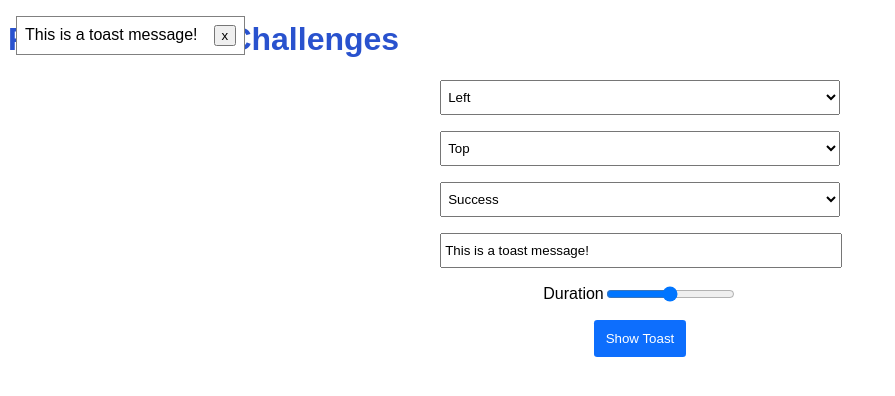
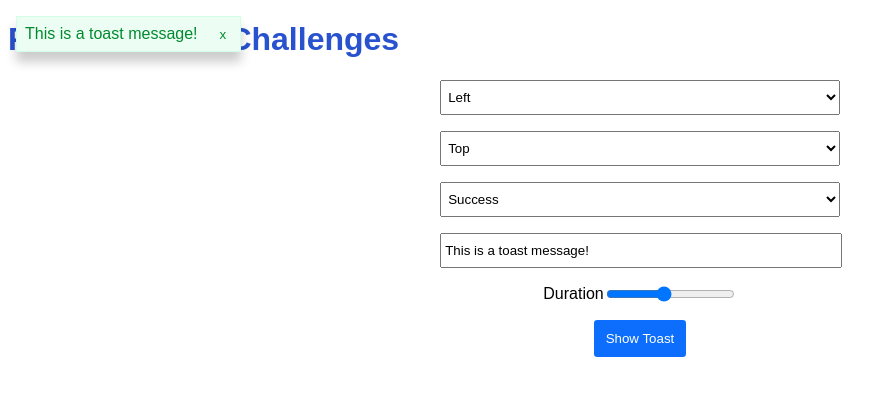
Before and after one commit to Sivananda-Balaji/frontend-react-challenges, a React (Vite) app: page /challenges/ToastPopup in a window 1280 px wide. Both pictures are taken after a click on the button "Show Toast". Shown: the top 396 px of the page, without its empty margins (0-895 px from the left). Built offline with nearby package versions, Linux system fonts and the light colour scheme.

Commit message:
update toast popup logic and styling

```diff
--- a/src/challenges/ToastPopup/ToastPopup.jsx
+++ b/src/challenges/ToastPopup/ToastPopup.jsx
@@ -6,7 +6,7 @@ const ToastPopup = () => {
   const [vertical, setVertical] = useState("top");
   const [messageType, setMessageType] = useState("success");
   const [message, setMessage] = useState("This is a toast message!");
-  const [duration, setDuration] = useState(50);
+  const [duration, setDuration] = useState(5);
   const [showToast, setShowToast] = useState(false);
   const handleShowToast = () => {
     setShowToast(true);
@@ -15,11 +15,14 @@ const ToastPopup = () => {
     setShowToast(false);
   };
   useEffect(() => {
+    if (!showToast) {
+      return;
+    }
     const timer = setTimeout(() => {
-      handleHideToast();
-    }, duration * 100);
+      setShowToast(false);
+    }, duration * 1000);
     return () => clearTimeout(timer);
-  }, [duration]);
+  }, [duration, showToast]);
   return (
     <div className={style.container}>
       <div className={style.toastContainer}>
@@ -71,7 +74,10 @@ const ToastPopup = () => {
             type="range"
             id="duration"
             value={duration}
-            onChange={(e) => setDuration(e.target.value)}
+            min={1}
+            max={10}
+            step={1}
+            onChange={(e) => setDuration(Number(e.target.value))}
           />
         </div>
         <div className={style.buttonContainer}>
@@ -81,7 +87,7 @@ const ToastPopup = () => {
       {showToast && (
         <div
           className={`${style.toastMessage} ${horizontal === "left" ? style.left : style.right}
-        ${vertical === "top" ? style.top : style.bottom}
+        ${vertical === "top" ? style.top : style.bottom} ${style[messageType]}
         `}
         >
           <span>{message}</span>
--- a/src/challenges/ToastPopup/Toastpopup.module.css
+++ b/src/challenges/ToastPopup/Toastpopup.module.css
@@ -46,6 +46,7 @@
   border: 1px solid gray;
   position: absolute;
   background-color: #fff;
+  box-shadow: 0 10px 10px rgba(0, 0, 0, 0.2);
 }
 .toastMessage span {
   margin-right: 1rem;
@@ -64,3 +65,53 @@
 .bottom {
   bottom: 1rem;
 }
+
+.toastMessage button {
+  border: none;
+  background-color: #fff;
+  cursor: pointer;
+}
+
+.success {
+  background-color: hsl(143, 85%, 96%);
+  color: hsl(140, 100%, 27%);
+  border: 1px solid hsl(145, 92%, 91%);
+}
+
+.success button {
+  background-color: hsl(143, 85%, 96%);
+  color: hsl(140, 100%, 27%);
+}
+
+.error {
+  background-color: hsl(359, 100%, 97%);
+  color: hsl(360, 100%, 45%);
+  border: 1px solid hsl(359, 100%, 94%);
+}
+
+.error button {
+  background-color: hsl(143, 85%, 96%);
+  color: hsl(360, 100%, 45%);
+}
+
+.warning {
+  background-color: hsl(49, 100%, 97%);
+  color: hsl(31, 92%, 45%);
+  border: 1px solid hsl(49, 91%, 91%);
+}
+
+.warning button {
+  background-color: hsl(49, 100%, 97%);
+  color: hsl(31, 92%, 45%);
+}
+
+.info {
+  background-color: hsl(208, 100%, 97%);
+  color: hsl(210, 92%, 45%);
+  border: 1px solid hsl(221, 91%, 91%);
+}
+
+.info button {
+  background-color: hsl(208, 100%, 97%);
+  color: hsl(210, 92%, 45%);
+}
```
